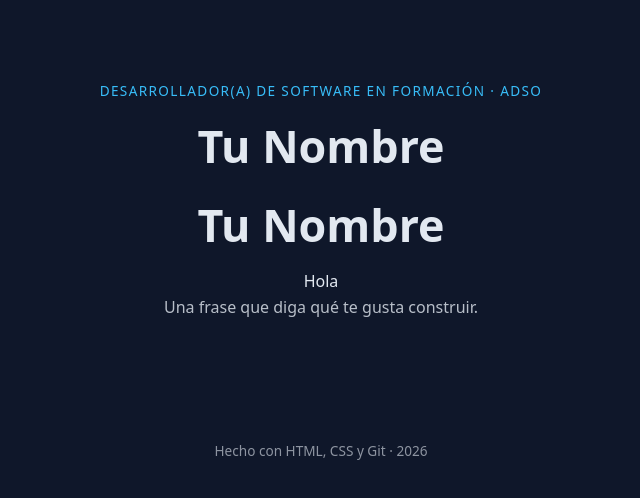
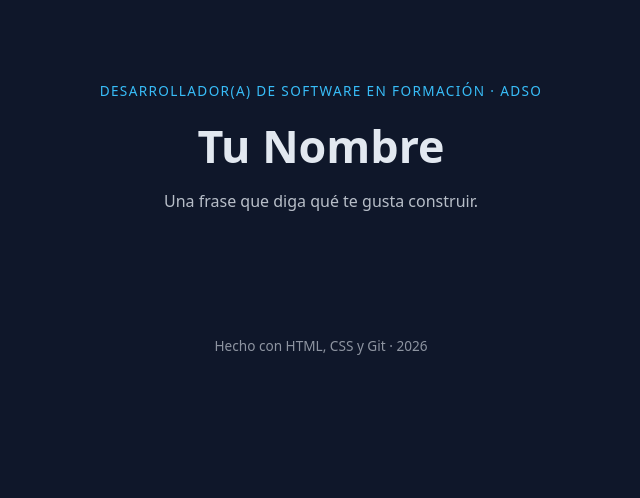
Before and after one commit to warroyave/ClaseMartesVictor, a plain HTML site: page index.html in a window 1280 px wide. Shown: the whole page, without its empty margins (319-959 px from the left). Drawn offline with Linux system fonts and the light colour scheme.

Commit message:
test: solucion errores

```diff
--- a/index.html
+++ b/index.html
@@ -10,10 +10,6 @@
   <header class="hero">
     <p class="etiqueta">Desarrollador(a) de software en formación · ADSO</p>
     <h1>Tu Nombre</h1>
-
-    <h1 id="titulo">Tu Nombre</h1>
-    <p id="titulo">Hola</p>
-
     <p class="lema">Una frase que diga qué te gusta construir.</p>
   </header>
 
```
